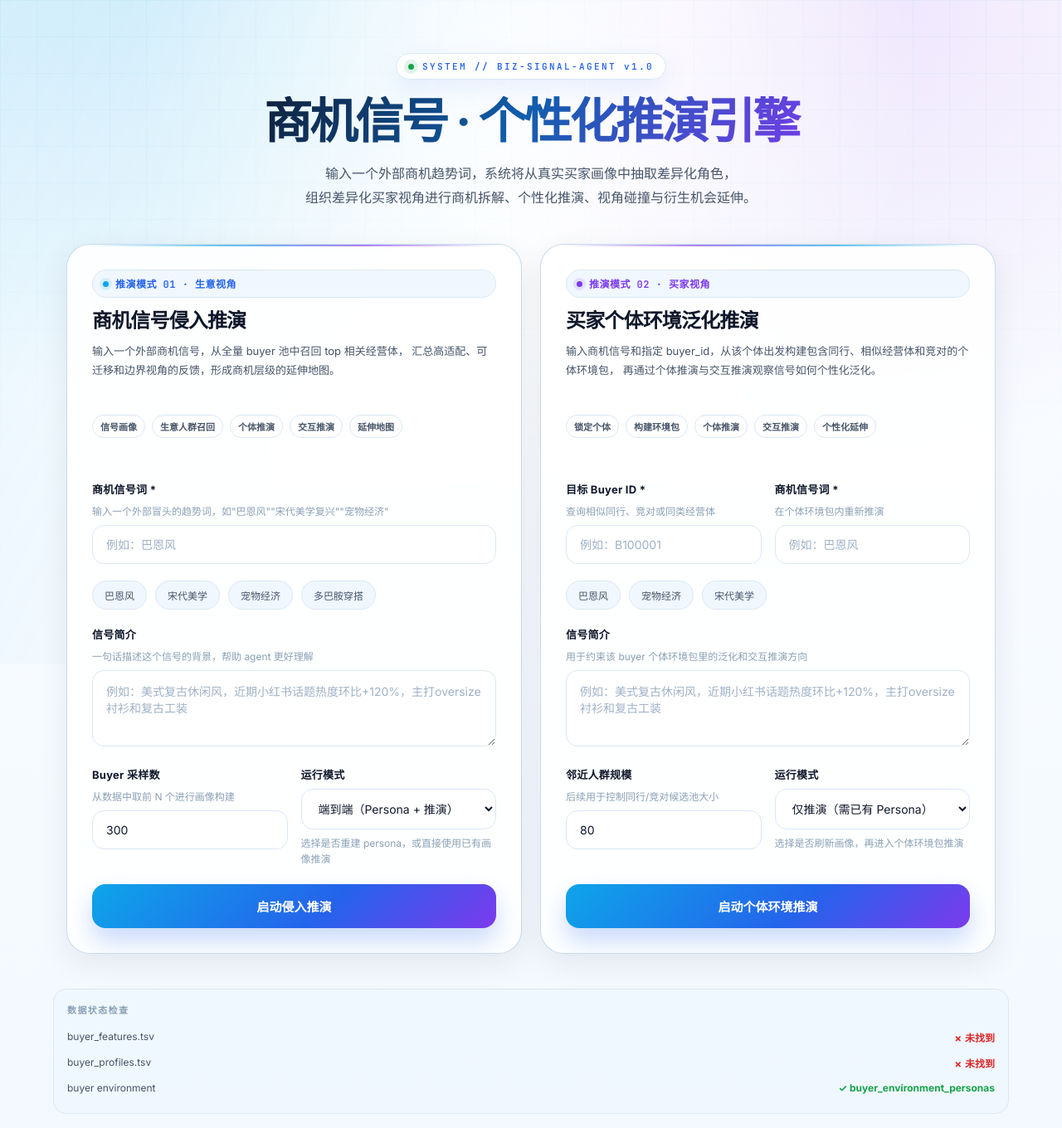
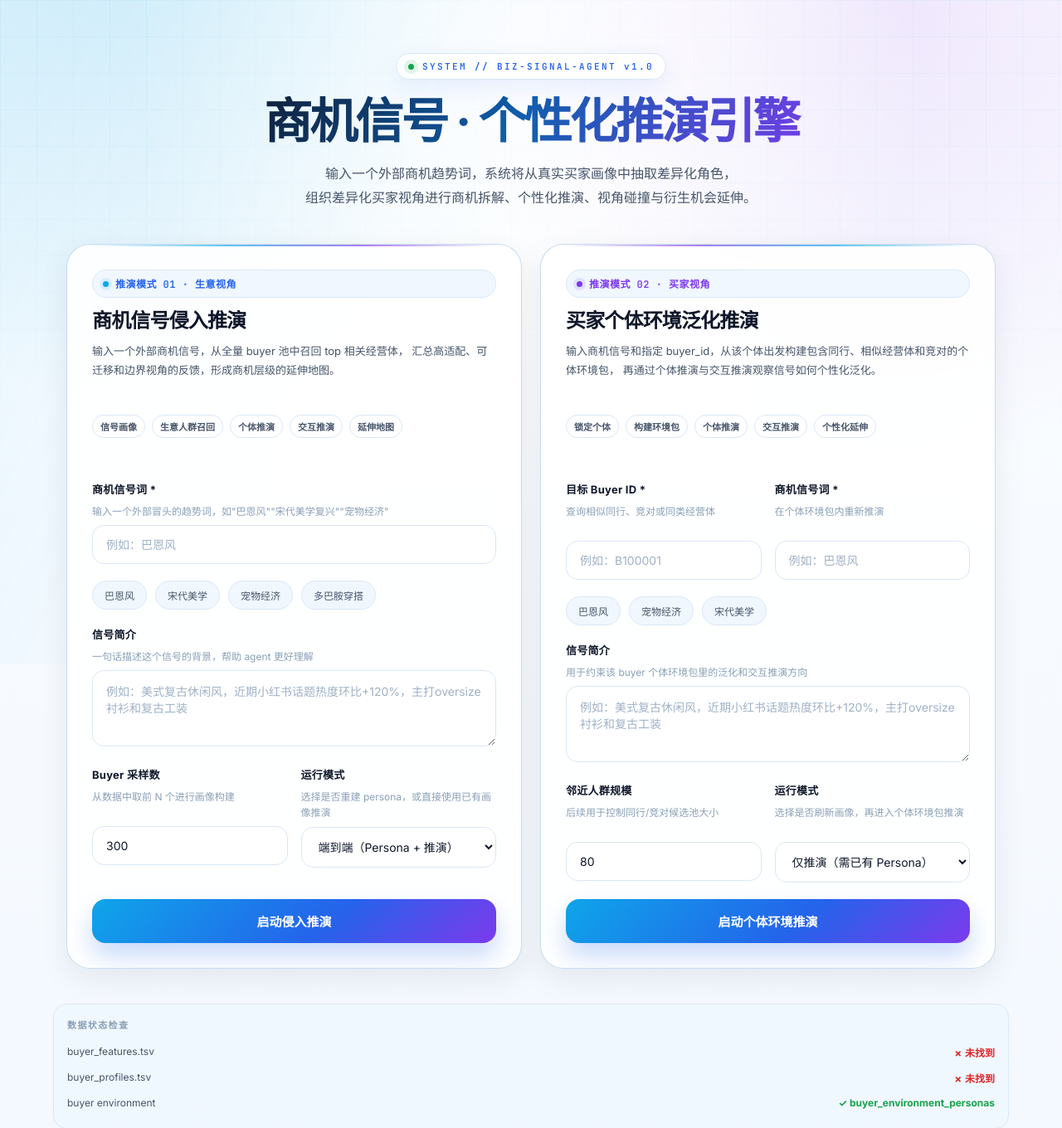
Before and after one commit to heroofzhiwei-ops/buss_simulation, a Flask app: page / in a window 1280 px wide. Shown: the top 1360 px of the page at 83% size. Run offline with Flask 3, Linux system fonts and the light colour scheme; data that the repository does not hold is empty.

Commit message:
Align form row helper text
Co-authored-by: heroofzhiwei-ops <heroofzhiwei-ops@users.noreply.github.com>

```diff
--- a/templates/index.html
+++ b/templates/index.html
@@ -339,9 +339,8 @@
     line-height: 1.6;
   }
 
-  .form-group .mode-hint {
-    margin-top: 7px;
-    margin-bottom: 0;
+  .form-row .form-group .hint {
+    min-height: 38px;
   }
 
   .form-group input,
@@ -803,12 +802,12 @@
           </div>
           <div class="form-group">
             <label>运行模式</label>
+            <div class="hint">选择是否重建 persona，或直接使用已有画像推演</div>
             <select name="runStage">
               <option value="all">端到端（Persona + 推演）</option>
               <option value="demo">仅推演（需已有 Persona）</option>
               <option value="personas">仅构建 Persona</option>
             </select>
-            <div class="hint mode-hint">选择是否重建 persona，或直接使用已有画像推演</div>
           </div>
         </div>
 
@@ -865,11 +864,11 @@
           </div>
           <div class="form-group">
             <label>运行模式</label>
+            <div class="hint">选择是否刷新画像，再进入个体环境包推演</div>
             <select name="runStage">
               <option value="demo">仅推演（需已有 Persona）</option>
               <option value="all">端到端（Persona + 推演）</option>
             </select>
-            <div class="hint mode-hint">选择是否刷新画像，再进入个体环境包推演</div>
           </div>
         </div>
 
```
Also changed, not shown: data/output/entry_preview.html (+4 -5 lines).
